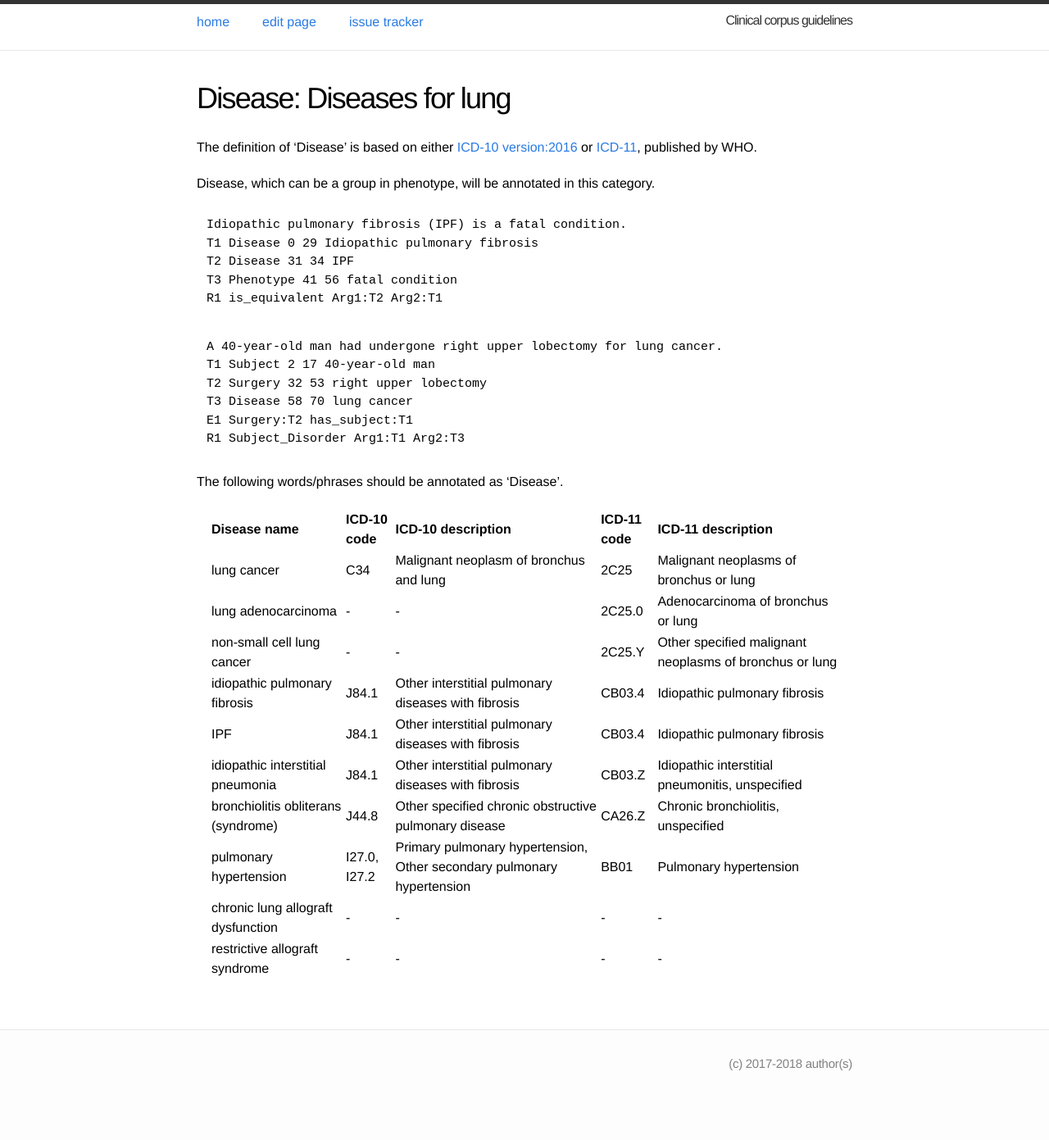
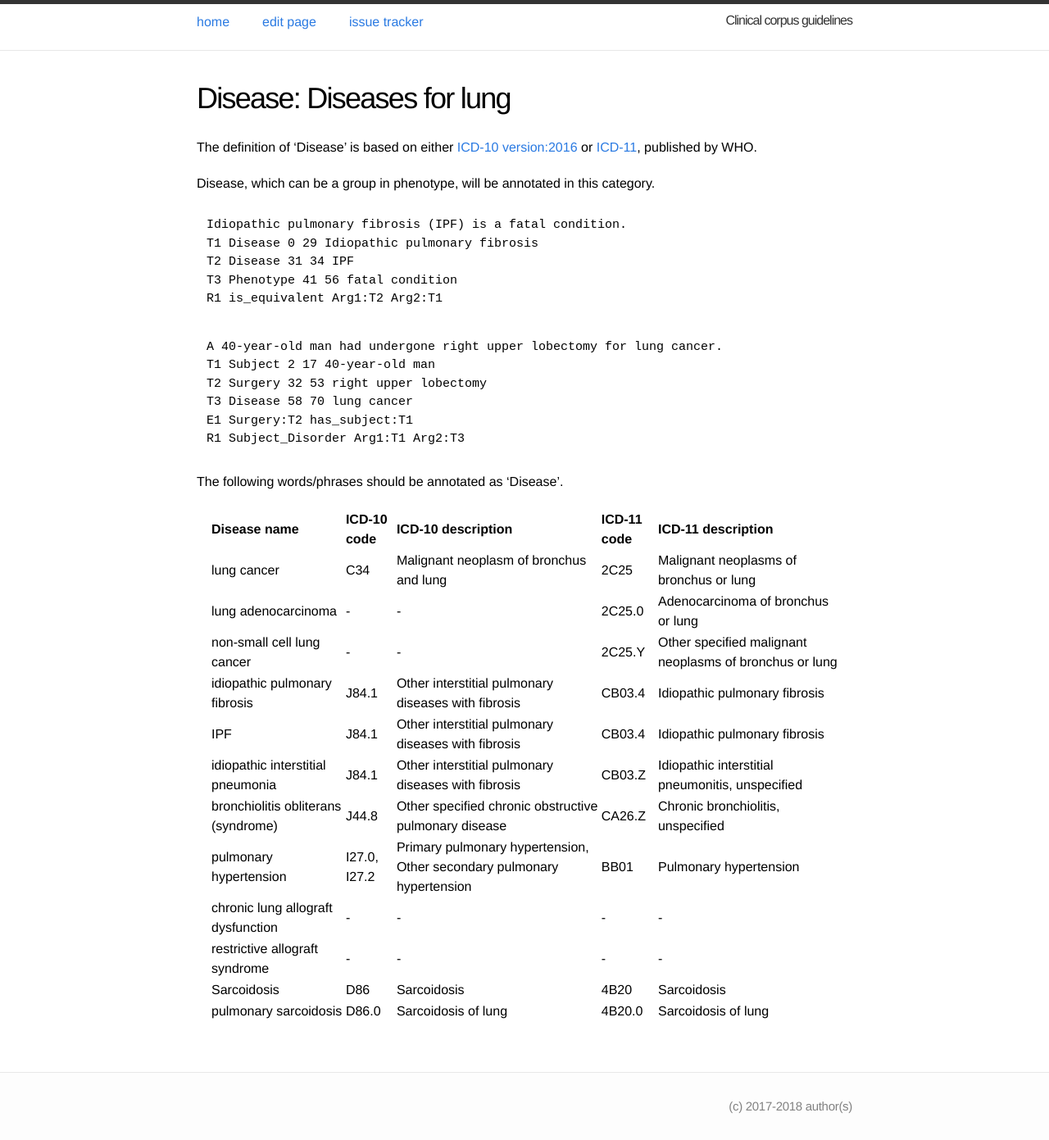
Before and after one commit to ezcatdb/clinicalcorpus-guidelines, a Jekyll site: the page built from _entity/Disease.md, in a window 1280 px wide. Shown: the whole page at 82% size. Built offline with Jekyll 4.4.1, drawn with Linux system fonts in a browser that asks for light colours; before the commit the page ends 1339 px from its top, so only the background shows below that.

Commit message:
upload edited file

```diff
--- a/_entity/Disease.md
+++ b/_entity/Disease.md
@@ -42,8 +42,8 @@ The following words/phrases should be annotated as 'Disease'.
 | pulmonary hypertension | I27.0, I27.2 | Primary pulmonary hypertension, Other secondary pulmonary hypertension | BB01 | Pulmonary hypertension |
 | chronic lung allograft dysfunction | - | - | - | - |
 | restrictive allograft syndrome | - | - | - | - |
-
-
+| Sarcoidosis | D86 | Sarcoidosis | 4B20 | Sarcoidosis |
+| pulmonary sarcoidosis | D86.0 | Sarcoidosis of lung | 4B20.0 | Sarcoidosis of lung |
 
 </div>
 
```
